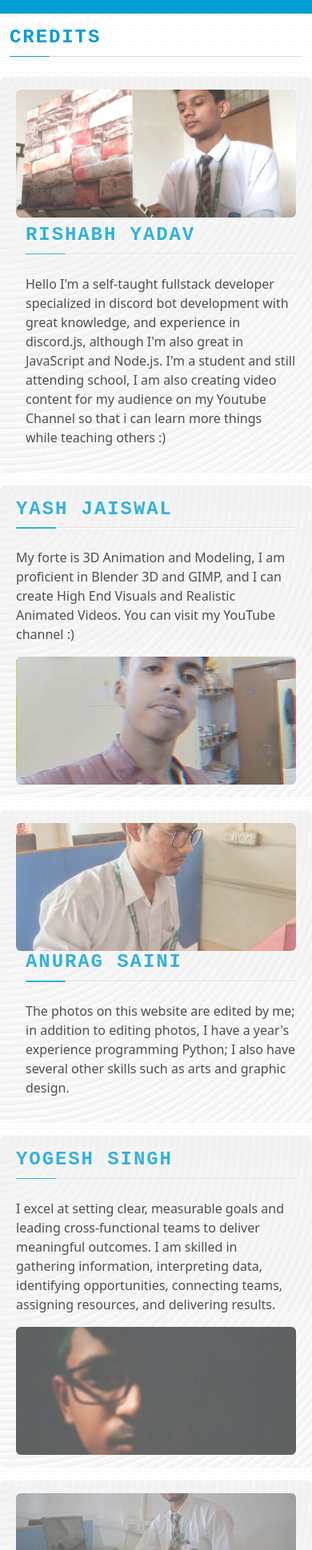
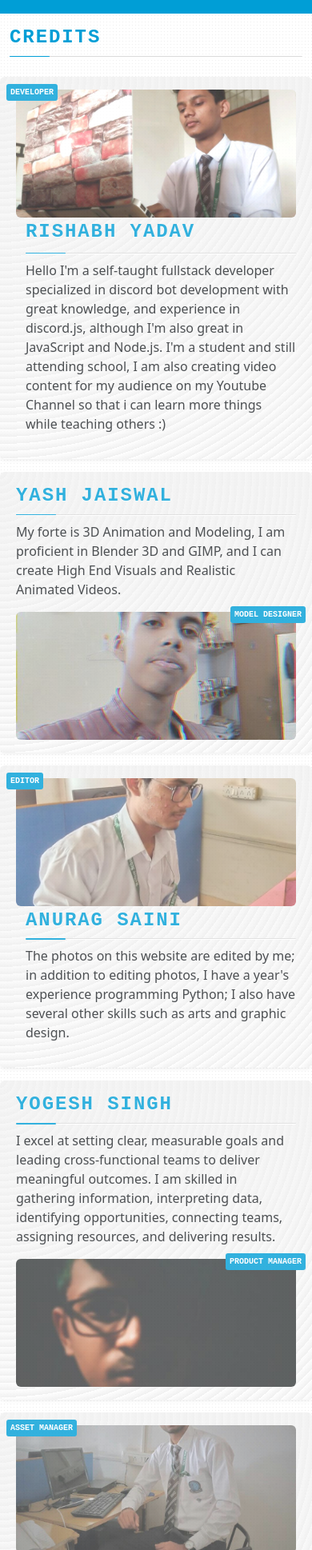
Before and after one commit to rishabh7923/welfare-nuxt, a Nuxt app: page /credits in a window 390 px wide. Shown: the part 62-2000 px from the top of the page at 80% size. Built offline with nearby package versions, Linux system fonts and the light colour scheme.

Commit message:
updated credit page and mela page

```diff
--- a/assets/css/main.css
+++ b/assets/css/main.css
@@ -51,3 +51,13 @@ html {
     border-radius: 5px;
     background-color: var(--primary);
 }
+
+.badge {
+    font-size: 1rem;
+    color: white;
+    background-color: var(--primary);
+    display: inline;
+    padding: 5px;
+    border-radius: 3px;
+    font-family: monospace;
+}
--- a/components/Header.vue
+++ b/components/Header.vue
@@ -30,9 +30,9 @@
 
                 <div class="navbar-nav ms-auto">
                     <NuxtLink class="nav-item nav-link" to="/">HOME</NuxtLink>
+                    <NuxtLink class="nav-item nav-link" to="/mela/">MELA</NuxtLink>
                     <NuxtLink class="nav-item nav-link" to="/about/">ABOUT</NuxtLink>
                     <NuxtLink class="nav-item nav-link" to="/feedback/">FEEDBACK</NuxtLink>
-                    <NuxtLink class="nav-item nav-link" to="/tour/">TOUR</NuxtLink>
                     <NuxtLink class="nav-item nav-link" to="/contact/">CONTACT</NuxtLink>
                 </div>
                 <div id="mobile-nav">
@@ -44,7 +44,7 @@
                             <NuxtLink to="/" class="btn btn-light w-100 fw-bold">Home</NuxtLink>
                             <NuxtLink to="/about" class="btn btn-light w-100 fw-bold mt-1">About</NuxtLink>
                             <NuxtLink to="/feedback" class="btn btn-light w-100 fw-bold mt-1">Feedback</NuxtLink>
-                            <NuxtLink to="/tour" class="btn btn-light w-100 fw-bold mt-1">Bal Mela</NuxtLink>
+                            <NuxtLink to="/mela" class="btn btn-light w-100 fw-bold mt-1">Mela</NuxtLink>
                             <NuxtLink to="/contact" class="btn btn-light w-100 fw-bold mt-1">Contact</NuxtLink>
                             <NuxtLink to="/admission" class="btn btn-light w-100 fw-bold mt-1">Admission</NuxtLink>
                             <NuxtLink to="/gallery" class="btn btn-light w-100 fw-bold mt-1">Gallery</NuxtLink>
--- a/pages/about.vue
+++ b/pages/about.vue
@@ -3,7 +3,8 @@
         <Header />
         <div id="overview" class="mt-3 row m-auto container bg-stylish p-3 rounded">
             <div class="col-md-7">
-                <h3 class="underline">WELFARE MISSION INTERNATIONAL</h3>
+                <h3 class="heading">WELFARE MISSION INTERNATIONAL</h3>
+                <div class="divider mb-1"><span></span></div>
                 <p class="mt-3">Welfare Mission Educational Society was founed by CA Raj Shiromani Singh and Mrs. Veena
                     Singh
                     inspired by the
@@ -56,7 +57,8 @@
             </div>
 
             <div class="col-md-8">
-                <h3 class="underline">OBJECTIVES</h3>
+                <h3 class="heading">OBJECTIVES</h3>
+                <div class="divider mb-1"><span></span></div>
                 <p class="pt-2">
                     Welfrare Mission believes in experimental education that is based on continuous and creative process
                     by
@@ -92,7 +94,8 @@
 
         <div class="mt-3 m-auto row container bg-stylish p-3 rounded">
             <div class="col-md-7">
-                <h3 class="underline">SCHOOL CAMPUS</h3>
+                <h3 class="heading">SCHOOL CAMPUS</h3>
+                <div class="divider mb-1"><span></span></div>
                 <p class="pt-3">Campus of Welfare Mission International School is situated at Shivli Road, Near Eldico
                     Jawahar
                     Puram,
--- a/pages/credits.vue
+++ b/pages/credits.vue
@@ -5,14 +5,18 @@
             <h1 class="heading">CREDITS</h1>
             <div class="divider"><span></span></div>
 
-            <div class="row bg-stylish p-2 rounded pt-3 pb-3 credits">
-                <div class="col-md-2">
-                    <img class="rounded img-fluid w-100" src="~assets/images/rishabh.jpg">
+            <div class="row bg-stylish p-2 rounded pt-3 pb-3 credits shadow-sm">
+                <div class="col-md-2 card">
+                    <img class="rounded w-100" src="~assets/images/rishabh.jpg">
+
+                    <div class="card-img-overlay">
+                        <h5 class="card-title badge mb-2">DEVELOPER</h5>
+                    </div>
                 </div>
 
-                <div class="col-md-9 ps-4">
-                    <h3 class="heading mt-2">Rishabh Yadav</h3>
-                    <div class="divider"><span></span></div>
+                <div class="col-md-10 ps-4">
+                    <span class="heading mt-2">Rishabh Yadav</span>
+                    <div class="divider mb-2"><span></span></div>
 
                     <p>Hello I'm a self-taught fullstack developer specialized in discord bot development with great
                         knowledge, and experience in discord.js, although I'm also great in JavaScript and Node.js. I'm
@@ -21,29 +25,36 @@
                 </div>
             </div>
 
-            <div class="row bg-stylish p-2 rounded pt-3 pb-3 mt-3 credits">
+            <div class="row bg-stylish p-2 rounded pt-3 pb-3 mt-3 credits shadow-sm">
                 <div class="col-md-10">
                     <h3 class="heading">Yash Jaiswal</h3>
-                    <div class="divider"><span></span></div>
+                    <div class="divider mb-2"><span></span></div>
 
                     <p>My forte is 3D Animation and Modeling, I am proficient in Blender 3D and GIMP, and I can create
-                        High End Visuals and Realistic Animated Videos. You can visit my YouTube channel :)
+                        High End Visuals and Realistic Animated Videos.
                     </p>
                 </div>
 
-                <div class="col-md-2">
+                <div class="col-md-2 card">
                     <img class="rounded img-fluid w-100" src="~assets/images/yash.jpg">
+
+                    <div class="card-img-overlay text-end">
+                        <h5 class="card-title badge mb-2">MODEL DESIGNER</h5>
+                    </div>
                 </div>
             </div>
 
-            <div class="row bg-stylish p-2 rounded pt-3 pb-3 mt-3 credits">
-                <div class="col-md-2">
+            <div class="row bg-stylish p-2 rounded pt-3 pb-3 mt-3 credits shadow-sm">
+                <div class="col-md-2 card">
                     <img class="rounded img-fluid w-100" src="~assets/images/anurag.jpg">
+                    <div class="card-img-overlay">
+                        <h5 class="card-title badge mb-2">EDITOR</h5>
+                    </div>
                 </div>
 
                 <div class="col-md-9 ps-4">
-                    <h3 class="heading">Anurag Saini</h3>
-                    <div class="divider"><span></span></div>
+                    <h3 class="heading mt-1">Anurag Saini</h3>
+                    <div class="divider mb-2"><span></span></div>
 
                     <p>The photos on this website are edited by me; in addition to editing photos, I have a year's
                         experience programming Python; I also have several other skills such as arts and graphic design.
@@ -51,29 +62,37 @@
                 </div>
             </div>
 
-            <div class="row bg-stylish p-2 rounded pt-3 pb-3 mt-3 credits">
+            <div class="row bg-stylish p-2 rounded pt-3 pb-3 mt-3 credits shadow-sm">
                 <div class="col-md-10">
                     <h3 class="heading">Yogesh Singh</h3>
-                    <div class="divider"><span></span></div>
+                    <div class="divider mb-2"><span></span></div>
 
                     <p>I excel at setting clear, measurable goals and leading cross-functional teams to deliver
                         meaningful outcomes. I am skilled in gathering information, interpreting data, identifying
                         opportunities, connecting teams, assigning resources, and delivering results.</p>
                 </div>
 
-                <div class="col-md-2">
+                <div class="col-md-2 card">
                     <img class="rounded img-fluid w-100" src="~assets/images/yogesh.jpg">
+
+                    <div class="card-img-overlay text-end">
+                        <h5 class="card-title badge mb-2">PRODUCT MANAGER</h5>
+                    </div>
                 </div>
             </div>
 
-            <div class="row bg-stylish p-2 rounded pt-3 pb-3 mt-3 credits">
-                <div class="col-md-2">
+            <div class="row bg-stylish p-2 rounded pt-3 pb-3 mt-3 credits shadow-sm">
+                <div class="col-md-2 card">
                     <img class="rounded img-fluid w-100" src="~assets/images/utkarsh.jpg">
+
+                    <div class="card-img-overlay">
+                        <h5 class="card-title badge mb-2">ASSET MANAGER</h5>
+                    </div>
                 </div>
 
                 <div class="col-md-9 ps-4">
-                    <h3 class="heading">Utkarsh Jaiswal</h3>
-                    <div class="divider"><span></span></div>
+                    <h3 class="heading mt-1">Utkarsh Jaiswal</h3>
+                    <div class="divider mb-2"><span></span></div>
 
                     <p>Hello, I'm Utkarsh Jaiswal. The skills I have are Graphic Designing, Video Editing,
                         Cinematography, and Film Making. I have almost 1.5 years of experience in each area. </p>
@@ -90,4 +109,24 @@
     object-fit: cover;
     height: 10rem;
 }
+
+.credits .card div.card-img-overlay {
+    position: absolute;
+    top: -5px;
+    right: 0;
+    bottom: 0;
+    left: 0;
+    padding: 0px;
+    font-size: 10px
+}
+
+.credits .card .badge {
+    font-size: 10px;
+}
+
+.credits .card {
+    border:none;
+    background-color: transparent;
+}
+
 </style>
--- a/pages/index.vue
+++ b/pages/index.vue
@@ -128,10 +128,10 @@
 
         <div class="col">
           <div class="card h-100">
-            <img src="https://i.imgur.com/2PqkKcw.jpg" class="card-img" alt="National Unity Dat">
+            <img src="https://i.imgur.com/2PqkKcw.jpg" class="card-img" alt="National Unity Day">
 
             <div class="card-img-overlay">
-              <h5 class="card-title badge">Natiional Unity Day</h5>
+              <h5 class="card-title badge">National Unity Day</h5>
             </div>
           </div>
         </div>
--- a/pages/tour.vue
+++ /dev/null
@@ -1,10 +0,0 @@
-<template>
-    <main>
-        <Header />
-        <div class="container mt-2">
-            <iframe class="w-100 rounded" style="height:35rem;"
-                src="https://cdn.soft8soft.com/demo/examples/webgl_animation_keyframes.html"></iframe>
-        </div>
-        <Footer />
-    </main>
-</template>
```
Also changed, not shown: pages/mela.vue (added, +38 -0 lines), static/css/index.css (+0 -10 lines).
